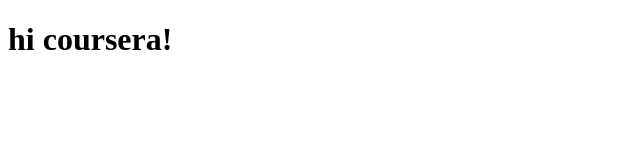
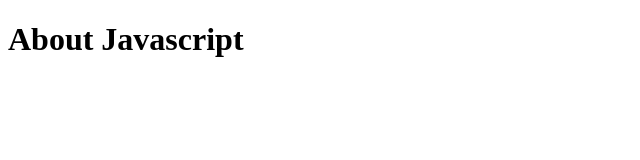
Before and after one commit to dana8123/coursera_test, a plain HTML site: page site/index.html in a window 1280 px wide. Shown: the whole page, without its empty margins (0-640 px from the left). Drawn offline with Linux system fonts and the light colour scheme.

Commit message:
About javaScript

```diff
--- a/site/index.html
+++ b/site/index.html
@@ -3,9 +3,9 @@
 	<head>
 		<meta charset="UTF-8" />
 		<meta name="viewport" content="width=device-width, initial-scale=1.0" />
-		<title>Hello coursera</title>
+		<title>Lecture 40</title>
 	</head>
 	<body>
-		<h1>hi coursera!</h1>
+		<h1>About Javascript</h1>
 	</body>
 </html>
```
